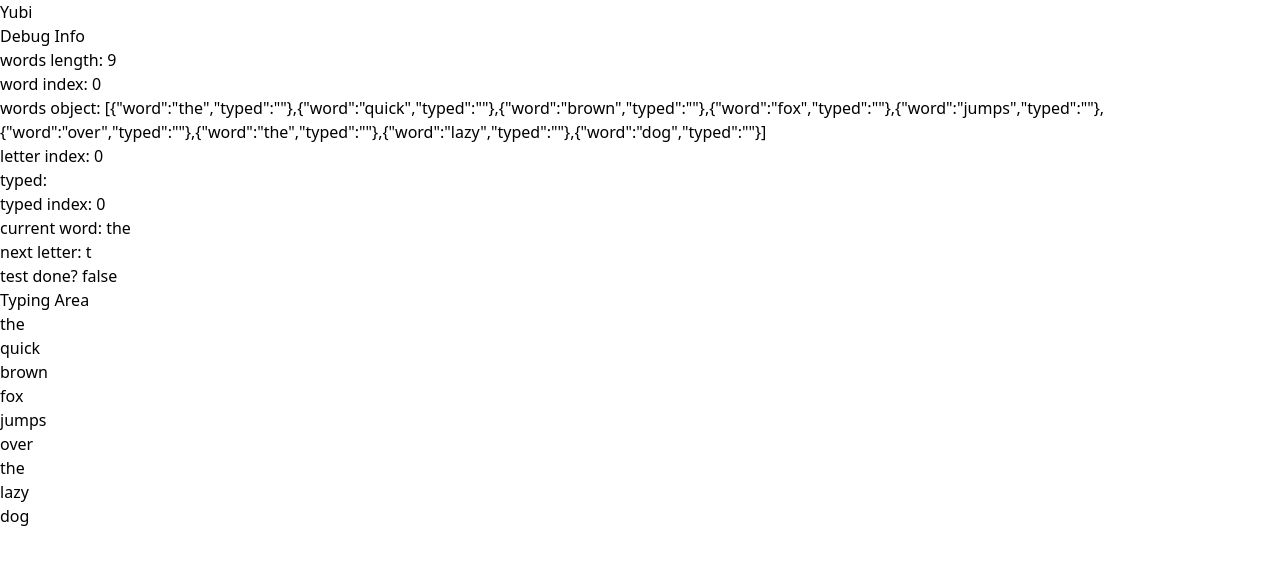
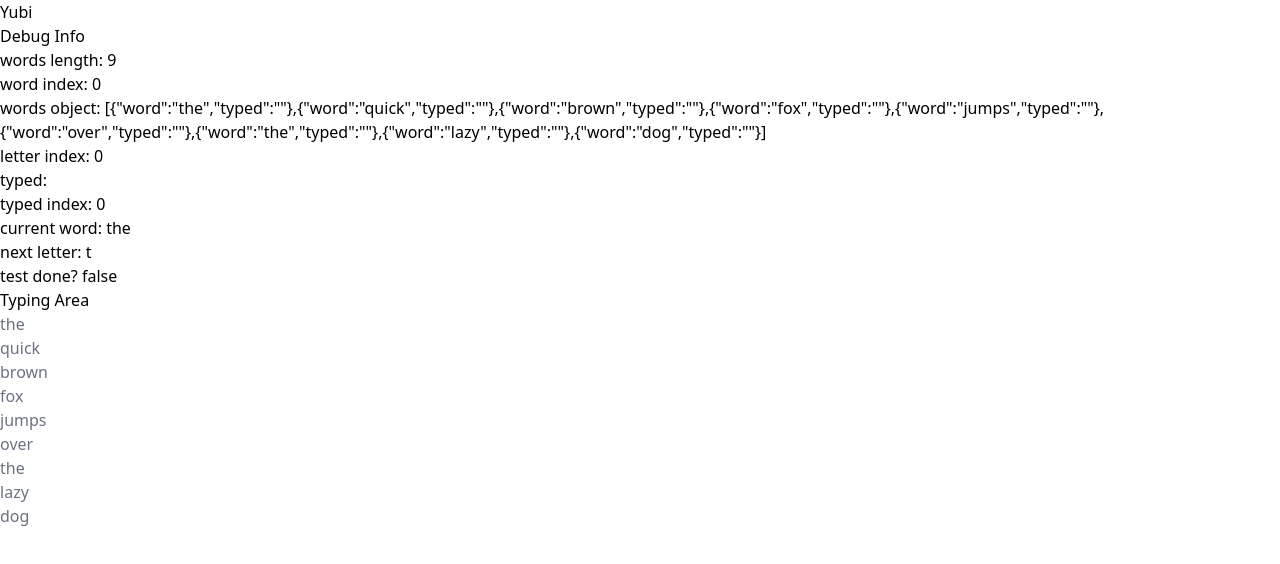
Before and after one commit to datle-dev/yubi, a React (Vite) app in the folder frontend/: page / in a window 1280 px wide. Shown: the top 564 px of the page. Built offline with nearby package versions, Linux system fonts and the light colour scheme.

Commit message:
Add object to map letterType to tailwindcss class

```diff
--- a/frontend/src/components/Letter.jsx
+++ b/frontend/src/components/Letter.jsx
@@ -1,7 +1,14 @@
 export default function Letter({ letter, letterType }) {
+  const color = {
+    normal: 'text-gray-500',
+    extra: 'text-amber-500',
+    correct: 'text-green-500',
+    wrong: 'text-red-500',
+  };
+
   return (
     <>
-      <span className={letterType}>{letter}</span>
+      <span className={color[letterType]}>{letter}</span>
     </>
   );
 }
```
